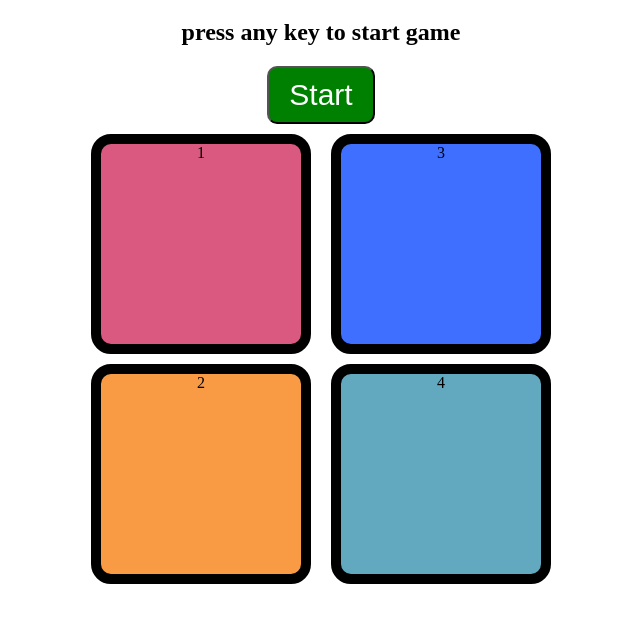
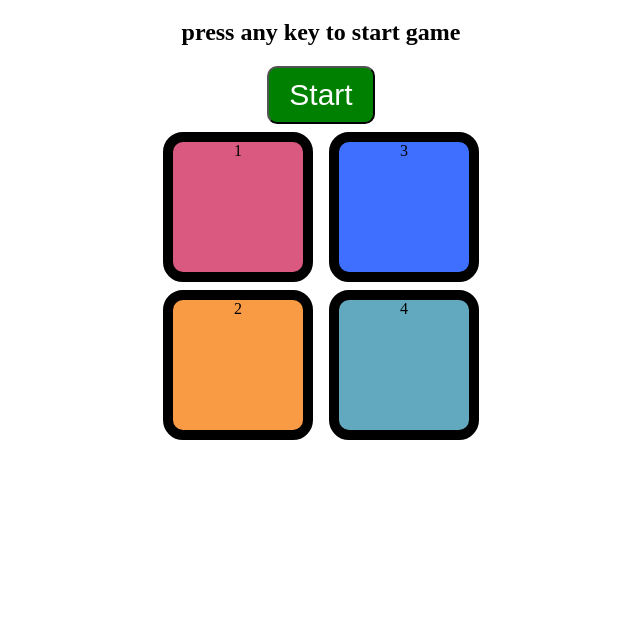
Before and after one commit to arvindkurmi123/Simon-Say-Game, a plain HTML site: page index.html in a window 1280 px wide. Shown: the part 61-684 px from the top of the page, without its empty margins (319-959 px from the left). Drawn offline with Linux system fonts and the light colour scheme.

Commit message:
style.css

```diff
--- a/style.css
+++ b/style.css
@@ -2,10 +2,10 @@ body{
     text-align: center;
 }
 .btn{
-    height: 200px;
-    width: 200px;
+    height: 130px;
+    width: 130px;
     border: 10px black solid;
-    margin: 10px;
+    margin: 8px;
     border-radius: 20px;
 }
 .btn-container{
```
